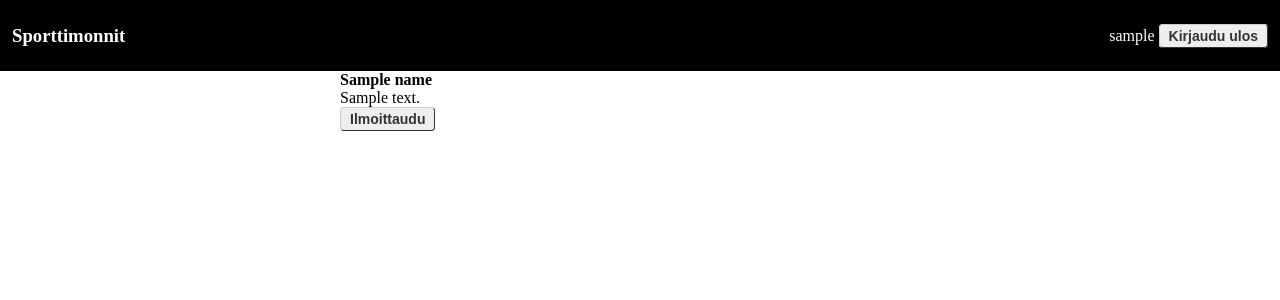
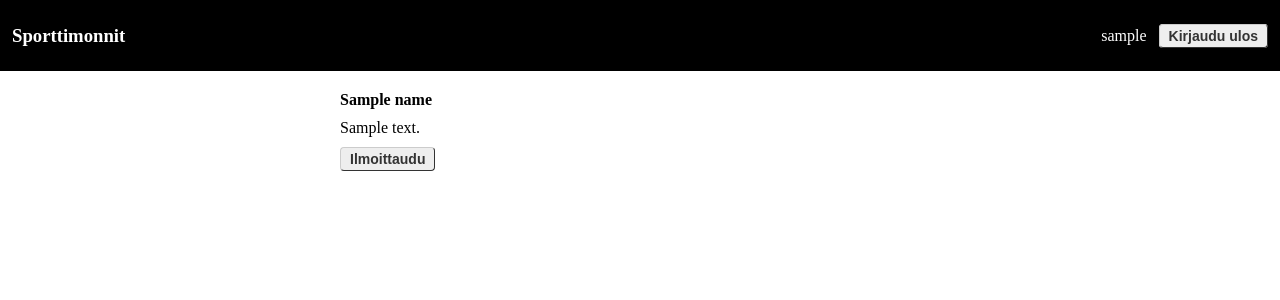
Before and after one commit to ileskaa/database-app-project, a Flask app: template templates/class.html in a window 1280 px wide. Shown: the top 300 px of the page. Run offline with Flask 3, Linux system fonts and the light colour scheme; the visitor is signed in with stand-in values (Sample User, id 1); the template is opened without the code that fills it: most values are stand-ins (such as "Sample title", 1, 10 or a date in 2020).

Commit message:
Add CSS classes to handle margins

```diff
--- a/static/style.css
+++ b/static/style.css
@@ -46,4 +46,21 @@ header h3 {
   cursor: pointer;
   border-radius: 4px;
 }
+
+.mt-20 {
+  margin-top: 20px;
 }
+
+.mb-10 {
+  margin-bottom: 10px;
+}
+
+.mx-10 {
+  margin-top: 10px;
+  margin-bottom: 10px;
+}
+
+.ml-8 {
+  margin-left: 8px;
+}
+}
```
